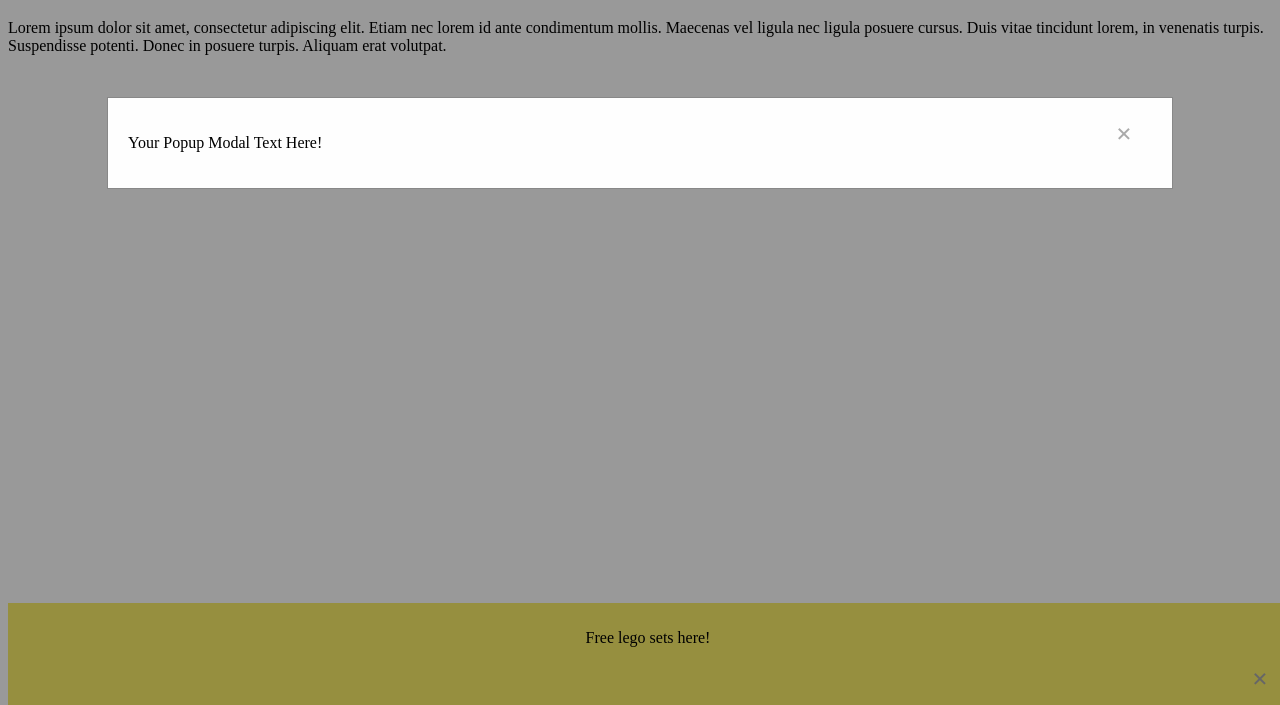
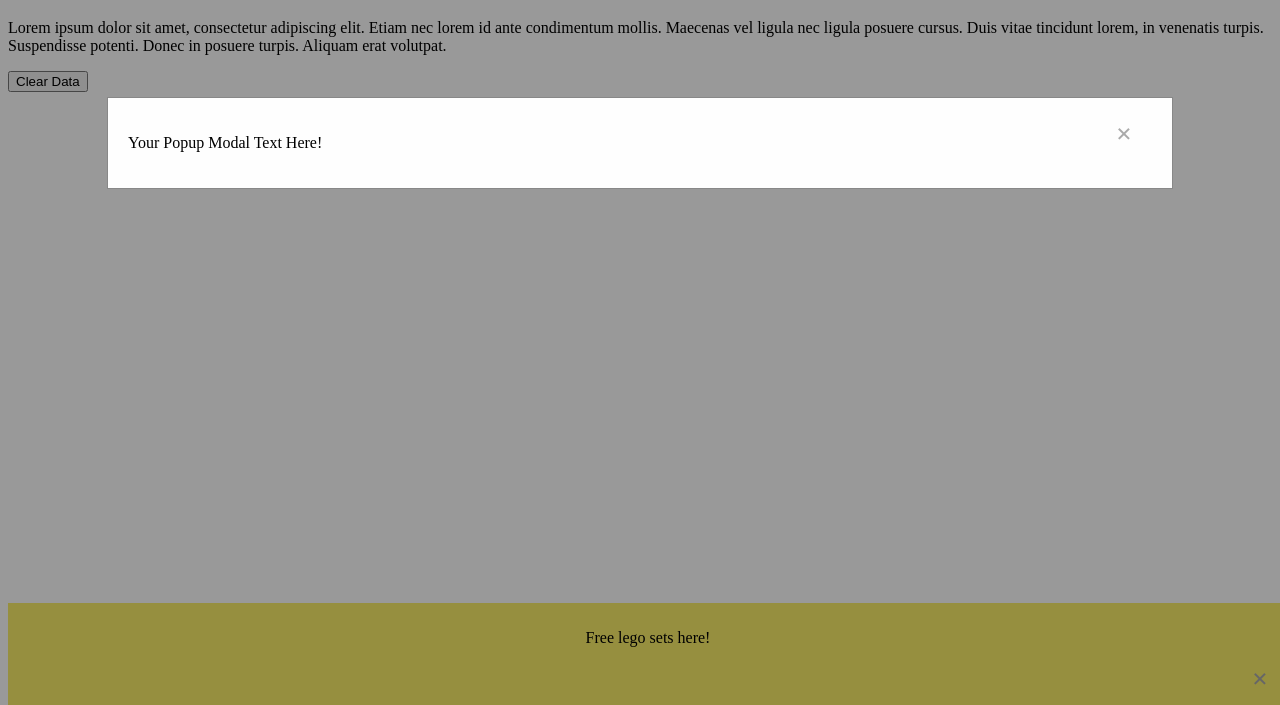
Before and after one commit to Caughfee/front_end_dev_m6_lab, a plain HTML site: page index.html in a window 1280 px wide. Shown: the part 95-800 px from the top of the page. Drawn offline with Linux system fonts and the light colour scheme.

Commit message:
Created a clear data button in html

```diff
--- a/index.html
+++ b/index.html
@@ -32,6 +32,9 @@
 			</div>
 		</div>
 
+        <!-- Clear Data -->
+         <button id="clear-data-button">Clear Data</button>
+
 		<script src="script.js"></script>
 	</body>
 </html>
```
